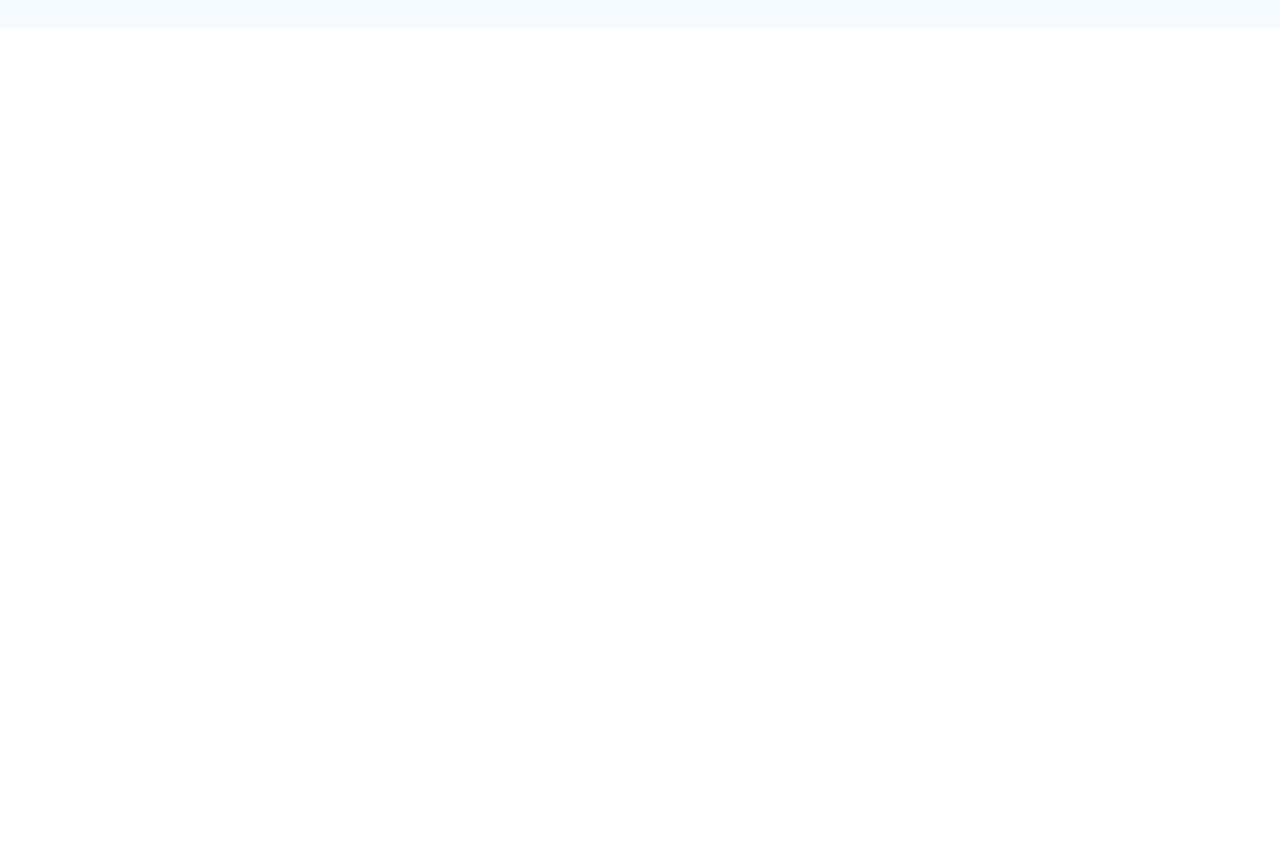
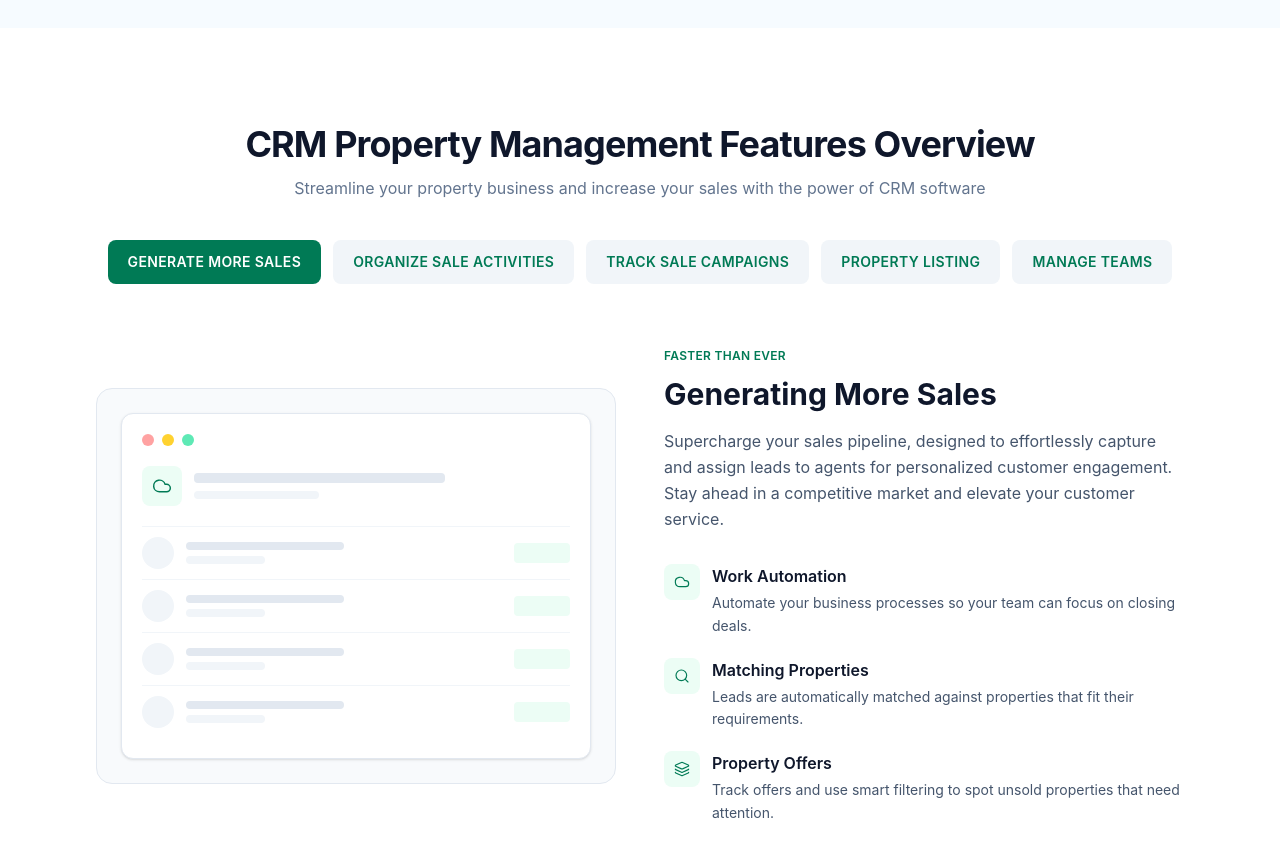
Before and after one commit to fatimaijaz404-del/propertyCRM, a React (Vite) app: page / in a window 1280 px wide. Shown: the part 1540-2396 px from the top of the page. Before the commit the page ends 1568 px from the top, so only its background shows below. Built offline with nearby package versions, Linux system fonts and the light colour scheme.

Commit message:
Add tabbed Features Overview section

```diff
--- a/src/App.jsx
+++ b/src/App.jsx
@@ -2,6 +2,7 @@ import Navbar from "./components/Navbar";
 import Hero from "./components/Hero";
 import Features from "./components/Features";
 import FAQs from "./components/FAQs";
+import FeaturesOverview from "./components/FeaturesOverview";
 
 function App() {
   return (
@@ -9,6 +10,7 @@ function App() {
       <Navbar />
       <Hero />
       <Features />
+      <FeaturesOverview />
       {/* <FAQs /> */}
 
     </div>
--- /dev/null
+++ b/src/components/FeaturesOverview.jsx
@@ -0,0 +1,166 @@
+import { useState } from "react";
+import { Zap, Search, FileStack, Cloud, Users, Layers } from "lucide-react";
+
+const tabs = [
+  {
+    id: "sales",
+    label: "Generate More Sales",
+    eyebrow: "Faster than ever",
+    title: "Generating More Sales",
+    description:
+      "Supercharge your sales pipeline, designed to effortlessly capture and assign leads to agents for personalized customer engagement. Stay ahead in a competitive market and elevate your customer service.",
+    points: [
+      { icon: Cloud, title: "Work Automation", text: "Automate your business processes so your team can focus on closing deals." },
+      { icon: Search, title: "Matching Properties", text: "Leads are automatically matched against properties that fit their requirements." },
+      { icon: Layers, title: "Property Offers", text: "Track offers and use smart filtering to spot unsold properties that need attention." },
+    ],
+  },
+  {
+    id: "activities",
+    label: "Organize Sale Activities",
+    eyebrow: "Stay on schedule",
+    title: "Organize Your Activities & Tasks",
+    description:
+      "Increase efficiency with task automation that saves time and effort. Keep a complete record of calls and viewings so nothing slips through the cracks.",
+    points: [
+      { icon: Zap, title: "Calls", text: "Review conversations with leads to refine your conversion strategy." },
+      { icon: Search, title: "Property Viewings", text: "Assign properties to agents, schedule viewings, and log outcomes." },
+      { icon: FileStack, title: "Tasks", text: "Delegate tasks across the team to improve service and efficiency." },
+    ],
+  },
+  {
+    id: "campaigns",
+    label: "Track Sale Campaigns",
+    eyebrow: "Less work, more results",
+    title: "Tracking Your Campaigns & Sales Queries",
+    description:
+      "Simplify marketing with automated email, text, and social outreach. Generate campaign reports for lead tracking and build landing pages effortlessly.",
+    points: [
+      { icon: Zap, title: "Email & SMS", text: "See every email and text exchange from the CRM without switching apps." },
+      { icon: Search, title: "Campaigns", text: "Link leads to marketing campaigns to calculate revenue by channel." },
+    ],
+  },
+  {
+    id: "listing",
+    label: "Property Listing",
+    eyebrow: "All your assets, organized",
+    title: "Manage Your Property Listings",
+    description:
+      "Add every property into the system with images, floor layouts, and location details, so your whole team works from one source of truth.",
+    points: [
+      { icon: FileStack, title: "Images & Layouts", text: "Store photos and floor plans alongside every listing." },
+      { icon: Search, title: "Geographical Info", text: "Attach location data so agents can match leads by area." },
+      { icon: Layers, title: "Promotion Materials", text: "Keep marketing assets attached to the listing they belong to." },
+    ],
+  },
+  {
+    id: "teams",
+    label: "Manage Teams",
+    eyebrow: "One team, one view",
+    title: "Smoothly Manage Teams",
+    description:
+      "Plan your team's workload, assign leads to the right agent, and track performance with reports that show exactly where things stand.",
+    points: [
+      { icon: Users, title: "Team Planning", text: "Assign agents to leads and properties without the back and forth." },
+      { icon: Zap, title: "Sales Analytics", text: "Multi-level reports show performance across every agent and stage." },
+      { icon: FileStack, title: "Lead History", text: "See the full history of every lead in one place." },
+    ],
+  },
+];
+
+function FeaturesOverview() {
+  const [active, setActive] = useState(tabs[0].id);
+  const tab = tabs.find((t) => t.id === active);
+  const ActiveIcon = tab.points[0].icon;
+
+  return (
+    <section className="bg-white py-24">
+      <div className="px-8 max-w-6xl mx-auto">
+        <div className="text-center mb-10">
+          <h2 className="text-4xl font-bold text-slate-900 tracking-tight mb-3">
+            CRM Property Management Features Overview
+          </h2>
+          <p className="text-slate-500">
+            Streamline your property business and increase your sales with the power of CRM software
+          </p>
+        </div>
+
+        <div className="flex flex-wrap justify-center gap-3 mb-16">
+          {tabs.map((t) => (
+            <button
+              key={t.id}
+              onClick={() => setActive(t.id)}
+              className={`px-5 py-3 rounded-lg text-sm font-semibold uppercase tracking-wide transition-colors ${
+                active === t.id
+                  ? "bg-emerald-700 text-white"
+                  : "bg-slate-100 text-emerald-700 hover:bg-slate-200"
+              }`}
+            >
+              {t.label}
+            </button>
+          ))}
+        </div>
+
+        <div className="grid md:grid-cols-2 gap-12 items-center">
+          {/* Illustrative mockup panel */}
+          <div className="bg-slate-50 border border-slate-200 rounded-2xl p-6">
+            <div className="bg-white rounded-xl shadow-sm border border-slate-200 p-5">
+              <div className="flex items-center gap-2 mb-5">
+                <span className="w-3 h-3 rounded-full bg-red-300" />
+                <span className="w-3 h-3 rounded-full bg-amber-300" />
+                <span className="w-3 h-3 rounded-full bg-emerald-300" />
+              </div>
+              <div className="flex items-center gap-3 mb-5">
+                <div className="w-10 h-10 rounded-lg bg-emerald-50 flex items-center justify-center">
+                  <ActiveIcon className="w-5 h-5 text-emerald-700" strokeWidth={1.75} />
+                </div>
+                <div className="flex-1">
+                  <div className="h-2.5 bg-slate-200 rounded w-2/3 mb-2" />
+                  <div className="h-2 bg-slate-100 rounded w-1/3" />
+                </div>
+              </div>
+              {[1, 2, 3, 4].map((i) => (
+                <div key={i} className="flex items-center gap-3 py-2.5 border-t border-slate-100">
+                  <div className="w-8 h-8 rounded-full bg-slate-100" />
+                  <div className="flex-1">
+                    <div className="h-2 bg-slate-200 rounded w-1/2 mb-1.5" />
+                    <div className="h-2 bg-slate-100 rounded w-1/4" />
+                  </div>
+                  <div className="h-5 w-14 rounded bg-emerald-50" />
+                </div>
+              ))}
+            </div>
+          </div>
+
+          {/* Text content */}
+          <div>
+            <p className="text-emerald-700 font-semibold uppercase text-xs tracking-wide mb-3">
+              {tab.eyebrow}
+            </p>
+            <h3 className="text-3xl font-bold text-slate-900 mb-4">{tab.title}</h3>
+            <p className="text-slate-600 leading-relaxed mb-8">{tab.description}</p>
+
+            <div className="space-y-5">
+              {tab.points.map((point, i) => {
+                const Icon = point.icon;
+                return (
+                  <div key={i} className="flex gap-3">
+                    <div className="w-9 h-9 rounded-lg bg-emerald-50 flex items-center justify-center flex-shrink-0">
+                      <Icon className="w-4 h-4 text-emerald-700" strokeWidth={1.75} />
+                    </div>
+                    <div>
+                      <h4 className="font-semibold text-slate-900 mb-1">{point.title}</h4>
+                      <p className="text-slate-600 text-sm leading-relaxed">{point.text}</p>
+                    </div>
+                  </div>
+                );
+              })}
+            </div>
+          </div>
+        </div>
+      </div>
+    </section>
+  );
+}
+
+export default FeaturesOverview;
```
